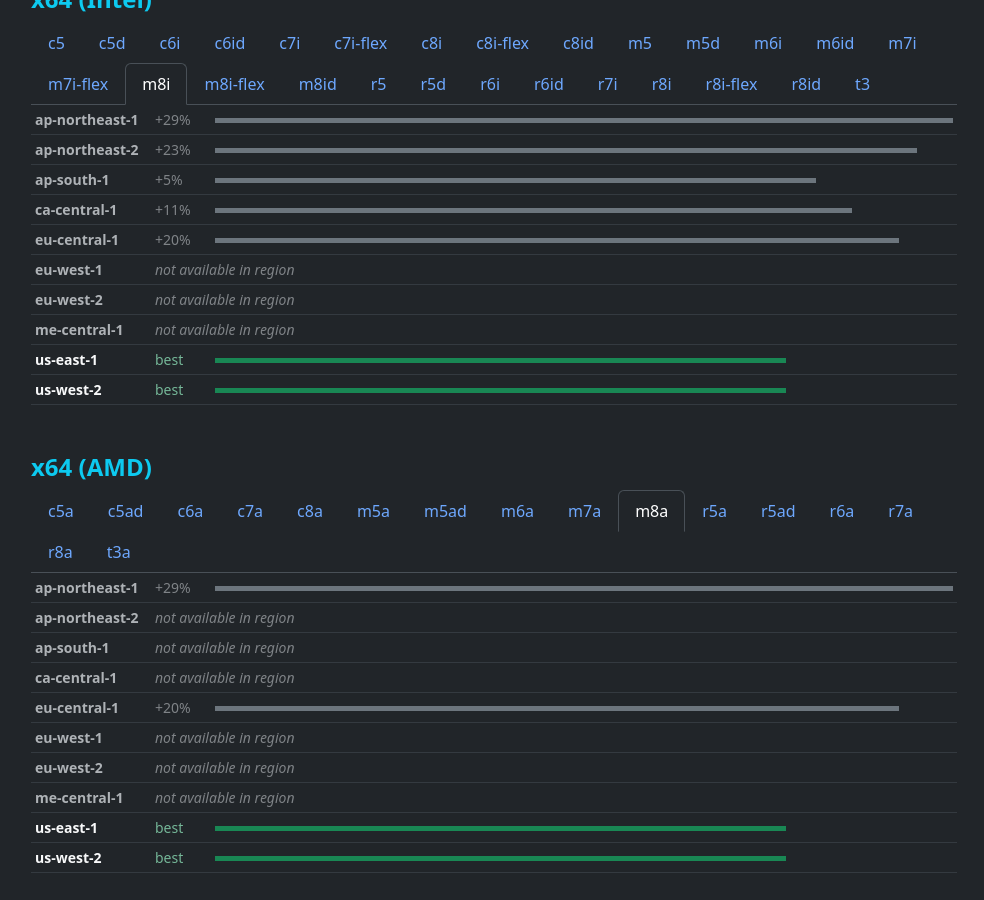
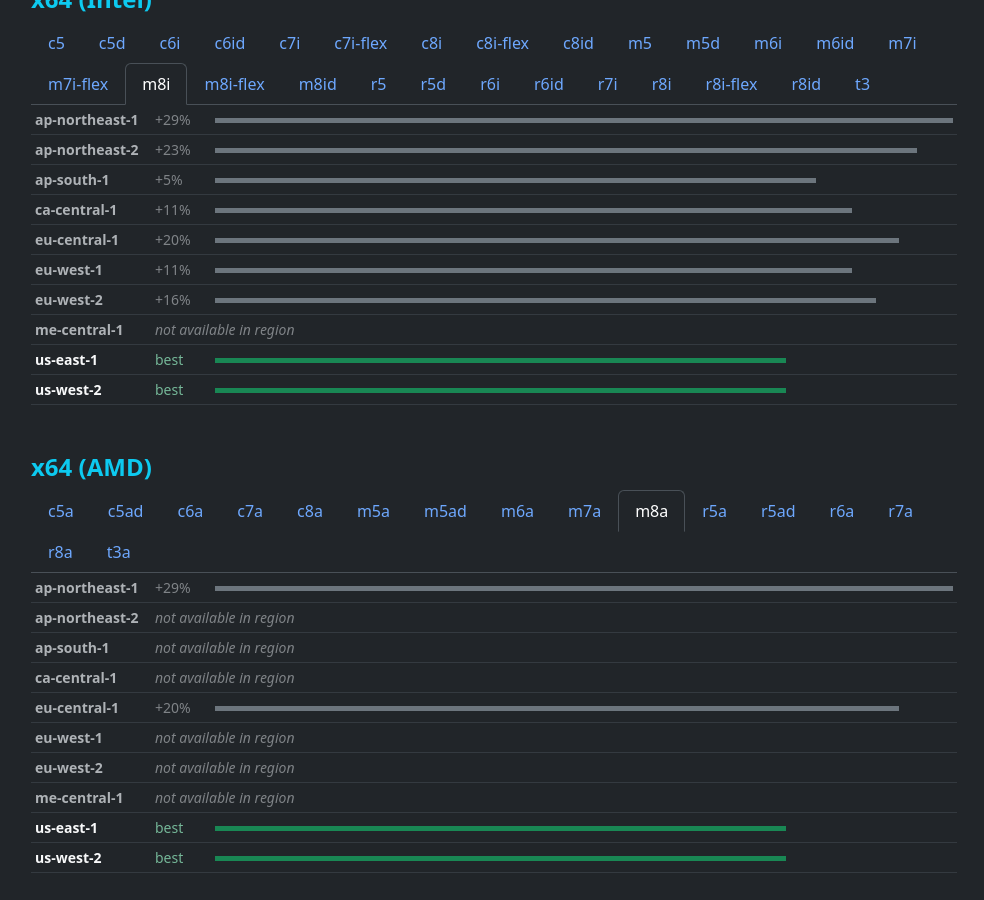
Before and after one commit to sprinters-sh/sprinters.sh, a Jekyll site: the page built from docs/aws-regions.md, in a window 1280 px wide and 900 px high, scrolled down 954 px. Shown: the whole window, without its empty margins (241-1225 px from the left). Built offline with Jekyll 4.4.1, drawn with Linux system fonts in a browser that asks for light colours.

Commit message:
Updated instance price table

```diff
--- a/docs/aws-regions.md
+++ b/docs/aws-regions.md
@@ -77,8 +77,8 @@
     {% include instance-price.html active="false" family="m6id" ap-northeast-1="0.07665" ap-northeast-2="0.072975" ap-south-1="0.06405" ca-central-1="0.06615" eu-central-1="0.0714" eu-west-1="0.06615" eu-west-2="0.068775" me-central-1="0" us-east-1="0.059325" us-west-2="0.059325" %}
     {% include instance-price.html active="false" family="m7i" ap-northeast-1="0.0651" ap-northeast-2="0.06195" ap-south-1="0.053025" ca-central-1="0.056175" eu-central-1="0.060375" eu-west-1="0.056175" eu-west-2="0.058275" me-central-1="0.061795" us-east-1="0.0504" us-west-2="0.0504" %}
     {% include instance-price.html active="false" family="m7i-flex" ap-northeast-1="0.061845" ap-northeast-2="0.058855" ap-south-1="0.050375" ca-central-1="0.053365" eu-central-1="0.057355" eu-west-1="0.053365" eu-west-2="0.05536" me-central-1="0" us-east-1="0.04788" us-west-2="0.04788" %}
-    {% include instance-price.html active="true" family="m8i" ap-northeast-1="0.068355" ap-northeast-2="0.065045" ap-south-1="0.055675" ca-central-1="0.058985" eu-central-1="0.063395" eu-west-1="0" eu-west-2="0" me-central-1="0" us-east-1="0.05292" us-west-2="0.05292" %}
-    {% include instance-price.html active="false" family="m8i-flex" ap-northeast-1="0.064935" ap-northeast-2="0.0618" ap-south-1="0.052895" ca-central-1="0.056035" eu-central-1="0.060225" eu-west-1="0" eu-west-2="0" me-central-1="0" us-east-1="0.050275" us-west-2="0.050275" %}
+    {% include instance-price.html active="true" family="m8i" ap-northeast-1="0.068355" ap-northeast-2="0.065045" ap-south-1="0.055675" ca-central-1="0.058985" eu-central-1="0.063395" eu-west-1="0.058985" eu-west-2="0.06119" me-central-1="0" us-east-1="0.05292" us-west-2="0.05292" %}
+    {% include instance-price.html active="false" family="m8i-flex" ap-northeast-1="0.064935" ap-northeast-2="0.0618" ap-south-1="0.052895" ca-central-1="0.056035" eu-central-1="0.060225" eu-west-1="0.056035" eu-west-2="0.05813" me-central-1="0" us-east-1="0.050275" us-west-2="0.050275" %}
     {% include instance-price.html active="false" family="m8id" ap-northeast-1="0.084315" ap-northeast-2="0" ap-south-1="0" ca-central-1="0" eu-central-1="0.07854" eu-west-1="0" eu-west-2="0" me-central-1="0" us-east-1="0.06526" us-west-2="0.06526" %}
     {% include instance-price.html active="false" family="r5" ap-northeast-1="0.076" ap-northeast-2="0.076" ap-south-1="0.065" ca-central-1="0.069" eu-central-1="0.076" eu-west-1="0.0705" eu-west-2="0.074" me-central-1="0.0775" us-east-1="0.063" us-west-2="0.063" %}
     {% include instance-price.html active="false" family="r5d" ap-northeast-1="0.087" ap-northeast-2="0.0865" ap-south-1="0.0755" ca-central-1="0.079" eu-central-1="0.0865" eu-west-1="0.08" eu-west-2="0.0845" me-central-1="0.088" us-east-1="0.072" us-west-2="0.072" %}
@@ -127,7 +127,7 @@
     {% include instance-price.html active="false" family="r5ad" ap-northeast-1="0.0795" ap-northeast-2="0.079" ap-south-1="0.0415" ca-central-1="0.072" eu-central-1="0.079" eu-west-1="0.073" eu-west-2="0.077" me-central-1="0" us-east-1="0.0655" us-west-2="0.0655" %}
     {% include instance-price.html active="false" family="r6a" ap-northeast-1="0.0684" ap-northeast-2="0" ap-south-1="0.03575" ca-central-1="0.0621" eu-central-1="0.0684" eu-west-1="0.06345" eu-west-2="0" me-central-1="0" us-east-1="0.0567" us-west-2="0.0567" %}
     {% include instance-price.html active="false" family="r7a" ap-northeast-1="0.09177" ap-northeast-2="0" ap-south-1="0" ca-central-1="0" eu-central-1="0.09177" eu-west-1="0.08513" eu-west-2="0" me-central-1="0" us-east-1="0.076075" us-west-2="0.076075" %}
-    {% include instance-price.html active="false" family="r8a" ap-northeast-1="0" ap-northeast-2="0" ap-south-1="0" ca-central-1="0" eu-central-1="0.09636" eu-west-1="0.089385" eu-west-2="0" me-central-1="0" us-east-1="0.07988" us-west-2="0.07988" %}
+    {% include instance-price.html active="false" family="r8a" ap-northeast-1="0.09636" ap-northeast-2="0" ap-south-1="0" ca-central-1="0" eu-central-1="0.09636" eu-west-1="0.089385" eu-west-2="0" me-central-1="0" us-east-1="0.07988" us-west-2="0.07988" %}
     {% include instance-price.html active="false" family="t3a" ap-northeast-1="0.04895" ap-northeast-2="0.0468" ap-south-1="0.02465" ca-central-1="0.04175" eu-central-1="0.0432" eu-west-1="0.0408" eu-west-2="0.0425" me-central-1="0" us-east-1="0.0376" us-west-2="0.0376" %}
 </div>
 
@@ -167,7 +167,7 @@
     {% include instance-price.html active="false" family="m7g" ap-northeast-1="0.0527" ap-northeast-2="0.05015" ap-south-1="0.02915" ca-central-1="0.0455" eu-central-1="0.0489" eu-west-1="0.0455" eu-west-2="0.0472" me-central-1="0.05" us-east-1="0.0408" us-west-2="0.0408" %}
     {% include instance-price.html active="false" family="m7gd" ap-northeast-1="0.069" ap-northeast-2="0.0657" ap-south-1="0.0355" ca-central-1="0" eu-central-1="0.06425" eu-west-1="0.05955" eu-west-2="0" me-central-1="0.0655" us-east-1="0.0534" us-west-2="0.0534" %}
     {% include instance-price.html active="true" family="m8g" ap-northeast-1="0.05797" ap-northeast-2="0.05517" ap-south-1="0.03208" ca-central-1="0.05003" eu-central-1="0.05377" eu-west-1="0.05002" eu-west-2="0.0519" me-central-1="0.05502" us-east-1="0.04488" us-west-2="0.04488" %}
-    {% include instance-price.html active="false" family="m8gd" ap-northeast-1="0.0745" ap-northeast-2="0" ap-south-1="0" ca-central-1="0.0643" eu-central-1="0.0694" eu-west-1="0" eu-west-2="0.06685" me-central-1="0" us-east-1="0.05766" us-west-2="0.05766" %}
+    {% include instance-price.html active="false" family="m8gd" ap-northeast-1="0.0745" ap-northeast-2="0" ap-south-1="0" ca-central-1="0.0643" eu-central-1="0.0694" eu-west-1="0.0643" eu-west-2="0.06685" me-central-1="0" us-east-1="0.05766" us-west-2="0.05766" %}
     {% include instance-price.html active="false" family="r6g" ap-northeast-1="0.0608" ap-northeast-2="0.061" ap-south-1="0.0325" ca-central-1="0.0552" eu-central-1="0.0608" eu-west-1="0.0564" eu-west-2="0.0592" me-central-1="0.06205" us-east-1="0.0504" us-west-2="0.0504" %}
     {% include instance-price.html active="false" family="r6gd" ap-northeast-1="0.0695" ap-northeast-2="0.0692" ap-south-1="0.03735" ca-central-1="0.0632" eu-central-1="0.069" eu-west-1="0.064" eu-west-2="0.0676" me-central-1="0" us-east-1="0.0576" us-west-2="0.0576" %}
     {% include instance-price.html active="false" family="r7g" ap-northeast-1="0.0646" ap-northeast-2="0.0646" ap-south-1="0.03755" ca-central-1="0.05865" eu-central-1="0.0646" eu-west-1="0.05995" eu-west-2="0.0629" me-central-1="0.0659" us-east-1="0.05355" us-west-2="0.05355" %}
```
